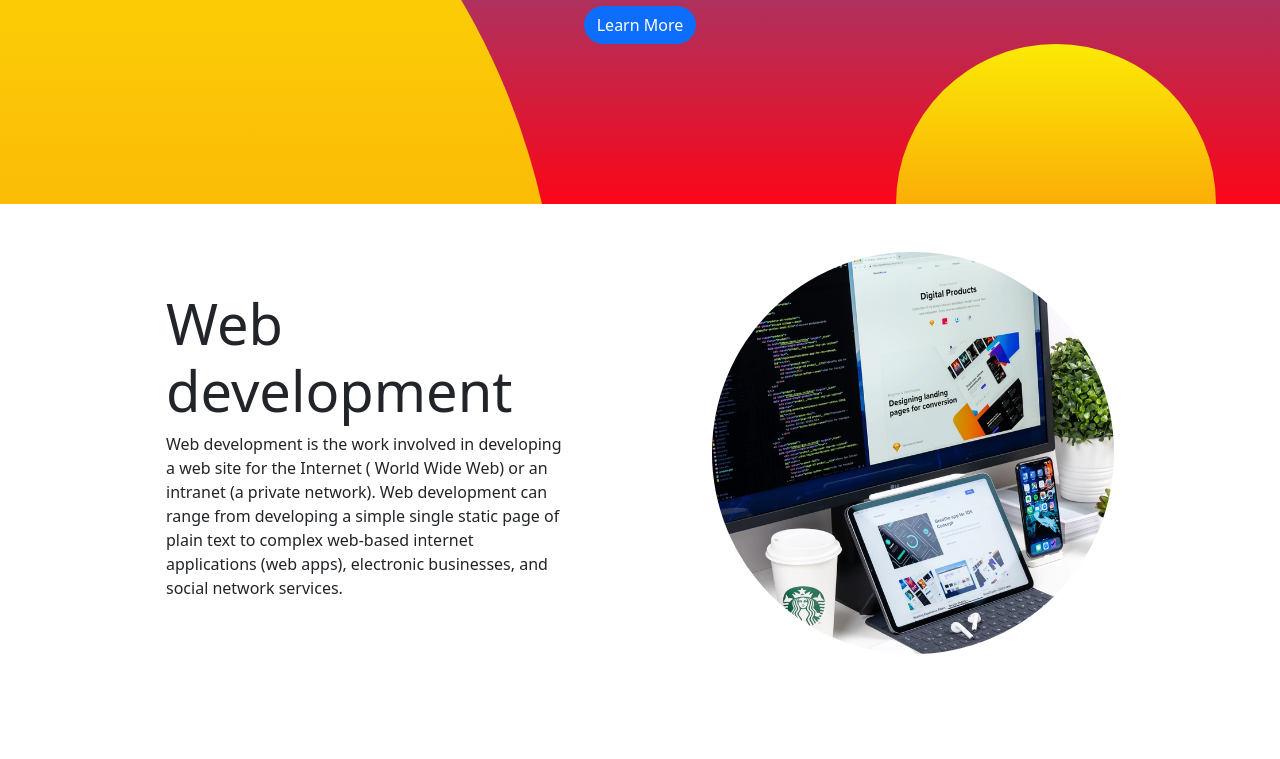
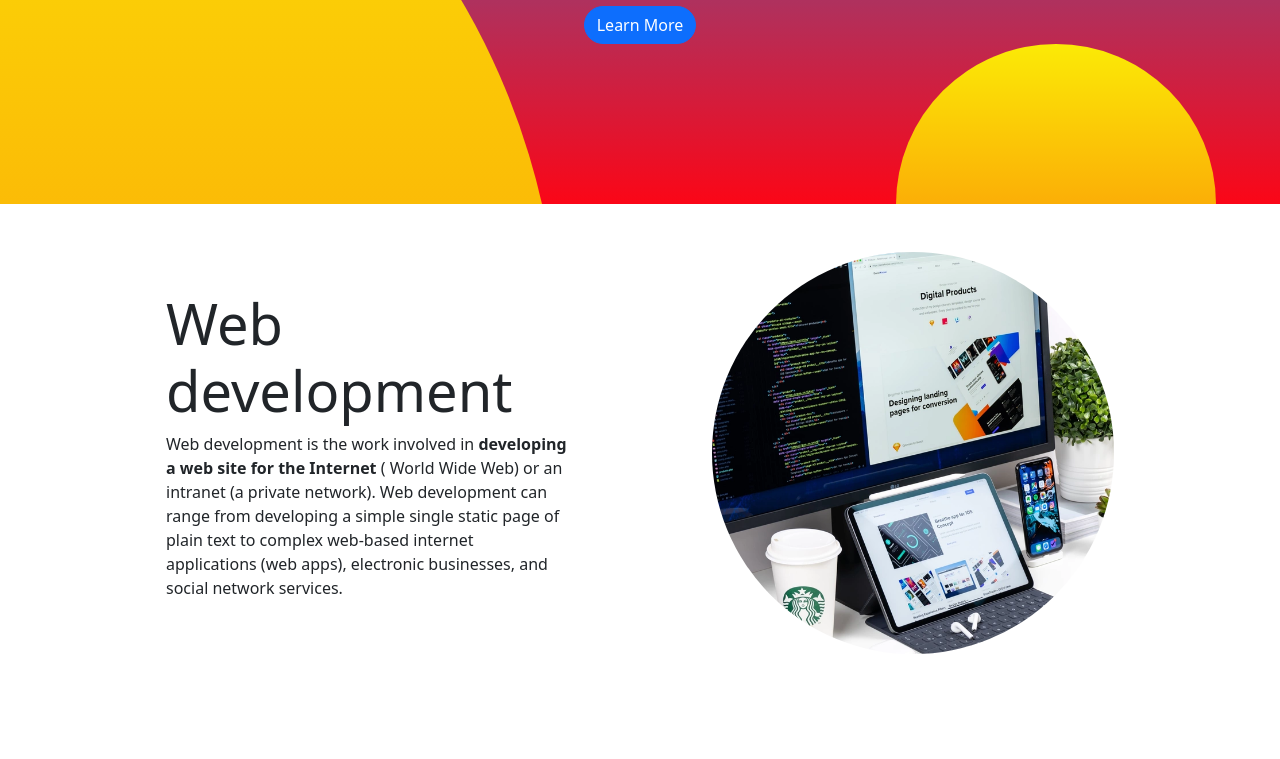
Before and after one commit to codewithprash/pts, a plain HTML site: page index.html in a window 1280 px wide. Shown: the part 449-1208 px from the top of the page. Drawn offline with nearby package versions, Linux system fonts and the light colour scheme.

Commit message:
Update index.html

```diff
--- a/index.html
+++ b/index.html
@@ -51,7 +51,7 @@
                     <div class="col-lg-6 order-lg-1">
                         <div class="p-5">
                             <h2 class="display-4">Web development</h2>
-                            <p>Web development is the work involved in developing a web site for the Internet ( World Wide Web) or an intranet (a private network). Web development can range from developing a simple single static page of plain text to complex web-based internet applications (web apps), electronic businesses, and social network services.</p>
+                            <p>Web development is the work involved in <b>developing a web site for the Internet</b> ( World Wide Web) or an intranet (a private network). Web development can range from developing a simple single static page of plain text to complex web-based internet applications (web apps), electronic businesses, and social network services.</p>
                         </div>
                     </div>
                 </div>
```
